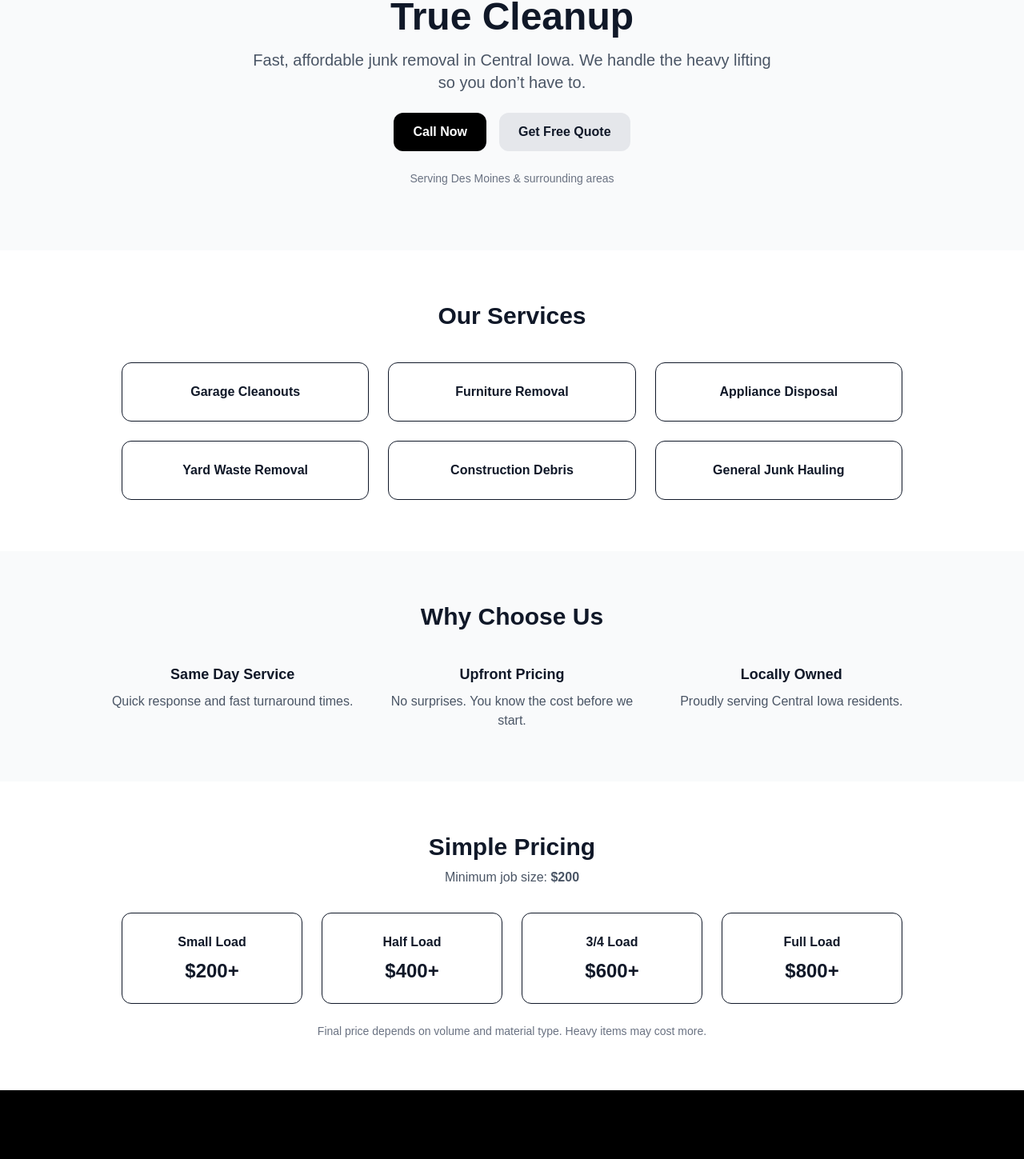
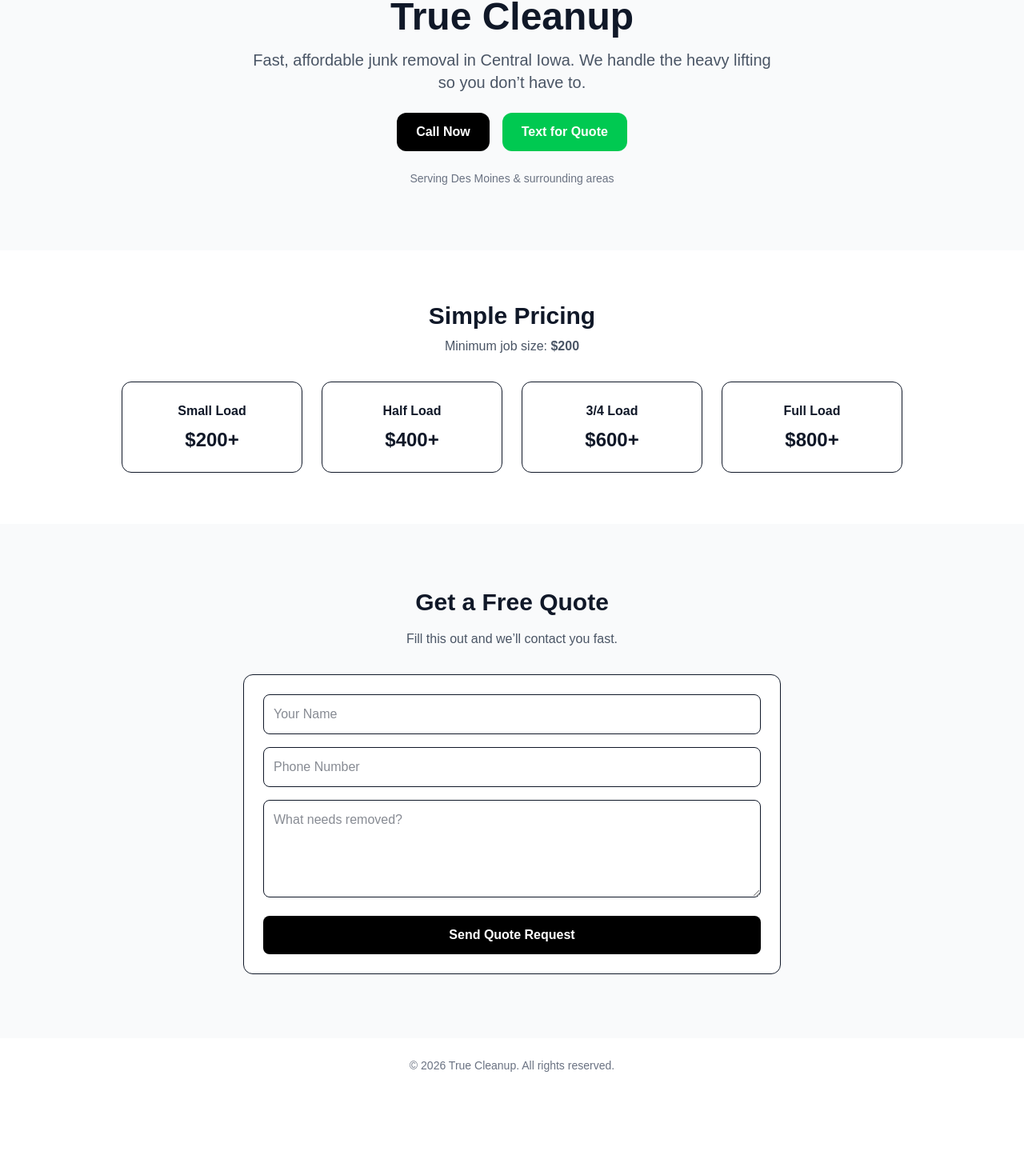
Before and after one commit to garretheinen/true-cleanup, a Next.js app: page / in a window 1280 px wide. Shown: the part 83-1532 px from the top of the page at 80% size. After the commit the page ends 1449 px from the top, so only its background shows below. Built offline with nearby package versions, Linux system fonts and the light colour scheme.

Commit message:
Working quote form and email system

```diff
--- /dev/null
+++ b/app/api/quote/route.ts
@@ -0,0 +1,34 @@
+import type { NextRequest } from "next/server";
+import nodemailer from "nodemailer";
+
+export async function POST(req: NextRequest) {
+  try {
+    const { name, phone, message } = await req.json();
+
+    const transporter = nodemailer.createTransport({
+      service: "gmail",
+      auth: {
+        user: process.env.EMAIL_USER,
+        pass: process.env.EMAIL_PASS,
+      },
+    });
+
+    await transporter.sendMail({
+      from: process.env.EMAIL_USER,
+      to: process.env.EMAIL_USER,
+      subject: "New Junk Removal Lead",
+      text: `Name: ${name}\nPhone: ${phone}\nMessage: ${message}`,
+    });
+
+    return Response.json({ success: true });
+  } catch (error: any) {
+    console.error("EMAIL ERROR:", error);
+    return new Response(
+      JSON.stringify({
+        success: false,
+        message: error?.message || "Unknown error",
+      }),
+      { status: 500 }
+    );
+  }
+}
--- a/app/page.tsx
+++ b/app/page.tsx
@@ -1,4 +1,37 @@
+"use client";
+
+import { useState } from "react";
+
 export default function Home() {
+  const [form, setForm] = useState({
+    name: "",
+    phone: "",
+    message: "",
+  });
+
+  const [loading, setLoading] = useState(false);
+
+  const handleSubmit = async () => {
+    setLoading(true);
+
+    const res = await fetch("/api/quote", {
+      method: "POST",
+      headers: {
+        "Content-Type": "application/json",
+      },
+      body: JSON.stringify(form),
+    });
+
+    setLoading(false);
+
+    if (res.ok) {
+      alert("Quote request sent!");
+      setForm({ name: "", phone: "", message: "" });
+    } else {
+      alert("Something went wrong.");
+    }
+  };
+
   return (
     <main className="min-h-screen bg-white text-gray-900">
 
@@ -20,58 +53,16 @@ export default function Home() {
           </a>
 
           <a
-            href="#quote"
-            className="bg-gray-200 px-6 py-3 rounded-xl font-semibold"
+            href="sms:5155095282?body=Hi%20I%20need%20a%20junk%20removal%20quote"
+            className="bg-green-500 text-white px-6 py-3 rounded-xl font-semibold"
           >
-            Get Free Quote
+            Text for Quote
           </a>
         </div>
 
         <p className="text-sm text-gray-500 mt-6">
           Serving Des Moines & surrounding areas
         </p>
-      </section>
-
-      {/* SERVICES */}
-      <section className="px-6 py-16 max-w-5xl mx-auto">
-        <h2 className="text-3xl font-bold text-center mb-10">Our Services</h2>
-
-        <div className="grid md:grid-cols-3 gap-6">
-          {[
-            "Garage Cleanouts",
-            "Furniture Removal",
-            "Appliance Disposal",
-            "Yard Waste Removal",
-            "Construction Debris",
-            "General Junk Hauling"
-          ].map((service, i) => (
-            <div key={i} className="p-6 border rounded-xl text-center">
-              <p className="font-semibold">{service}</p>
-            </div>
-          ))}
-        </div>
-      </section>
-
-      {/* WHY CHOOSE US */}
-      <section className="bg-gray-50 px-6 py-16">
-        <h2 className="text-3xl font-bold text-center mb-10">Why Choose Us</h2>
-
-        <div className="grid md:grid-cols-3 gap-6 max-w-5xl mx-auto text-center">
-          <div>
-            <h3 className="font-semibold text-lg mb-2">Same Day Service</h3>
-            <p className="text-gray-600">Quick response and fast turnaround times.</p>
-          </div>
-
-          <div>
-            <h3 className="font-semibold text-lg mb-2">Upfront Pricing</h3>
-            <p className="text-gray-600">No surprises. You know the cost before we start.</p>
-          </div>
-
-          <div>
-            <h3 className="font-semibold text-lg mb-2">Locally Owned</h3>
-            <p className="text-gray-600">Proudly serving Central Iowa residents.</p>
-          </div>
-        </div>
       </section>
 
       {/* PRICING */}
@@ -87,7 +78,7 @@ export default function Home() {
             ["Small Load", "$200+"],
             ["Half Load", "$400+"],
             ["3/4 Load", "$600+"],
-            ["Full Load", "$800+"]
+            ["Full Load", "$800+"],
           ].map(([title, price], i) => (
             <div key={i} className="border p-6 rounded-xl">
               <p className="font-semibold mb-2">{title}</p>
@@ -95,26 +86,59 @@ export default function Home() {
             </div>
           ))}
         </div>
-
-        <p className="text-sm text-gray-500 mt-6">
-          Final price depends on volume and material type. Heavy items may cost more.
-        </p>
       </section>
 
-      {/* QUOTE */}
-      <section id="quote" className="bg-black text-white px-6 py-20 text-center">
-        <h2 className="text-3xl font-bold mb-4">Get a Free Quote</h2>
+      {/* EMAIL FORM */}
+      <section className="bg-gray-50 px-6 py-20" id="quote">
+        <div className="max-w-2xl mx-auto">
+          <h2 className="text-3xl font-bold text-center mb-4">
+            Get a Free Quote
+          </h2>
 
-        <p className="mb-6 text-gray-300">
-          Call or text us for a fast, no-obligation quote.
-        </p>
+          <p className="text-center text-gray-600 mb-8">
+            Fill this out and we’ll contact you fast.
+          </p>
 
-        <a
-          href="tel:5155095282"
-          className="bg-white text-black px-6 py-3 rounded-xl font-semibold"
-        >
-          Call or Text Now
-        </a>
+          <div className="space-y-4 bg-white p-6 rounded-xl border">
+            <input
+              type="text"
+              placeholder="Your Name"
+              value={form.name}
+              onChange={(e) =>
+                setForm({ ...form, name: e.target.value })
+              }
+              className="w-full border p-3 rounded-lg"
+            />
+
+            <input
+              type="tel"
+              placeholder="Phone Number"
+              value={form.phone}
+              onChange={(e) =>
+                setForm({ ...form, phone: e.target.value })
+              }
+              className="w-full border p-3 rounded-lg"
+            />
+
+            <textarea
+              placeholder="What needs removed?"
+              value={form.message}
+              onChange={(e) =>
+                setForm({ ...form, message: e.target.value })
+              }
+              rows={4}
+              className="w-full border p-3 rounded-lg"
+            />
+
+            <button
+              onClick={handleSubmit}
+              disabled={loading}
+              className="w-full bg-black text-white py-3 rounded-lg font-semibold"
+            >
+              {loading ? "Sending..." : "Send Quote Request"}
+            </button>
+          </div>
+        </div>
       </section>
 
       {/* FOOTER */}
@@ -123,5 +147,5 @@ export default function Home() {
       </footer>
 
     </main>
-  )
+  );
 }
--- a/package.json
+++ b/package.json
@@ -10,12 +10,14 @@
   },
   "dependencies": {
     "next": "16.2.4",
+    "nodemailer": "^8.0.7",
     "react": "19.2.4",
     "react-dom": "19.2.4"
   },
   "devDependencies": {
     "@tailwindcss/postcss": "^4",
     "@types/node": "^20",
+    "@types/nodemailer": "^8.0.0",
     "@types/react": "^19",
     "@types/react-dom": "^19",
     "eslint": "^9",
```
Also changed, not shown: 1 other file (tests, documents, lock files or other folders).
